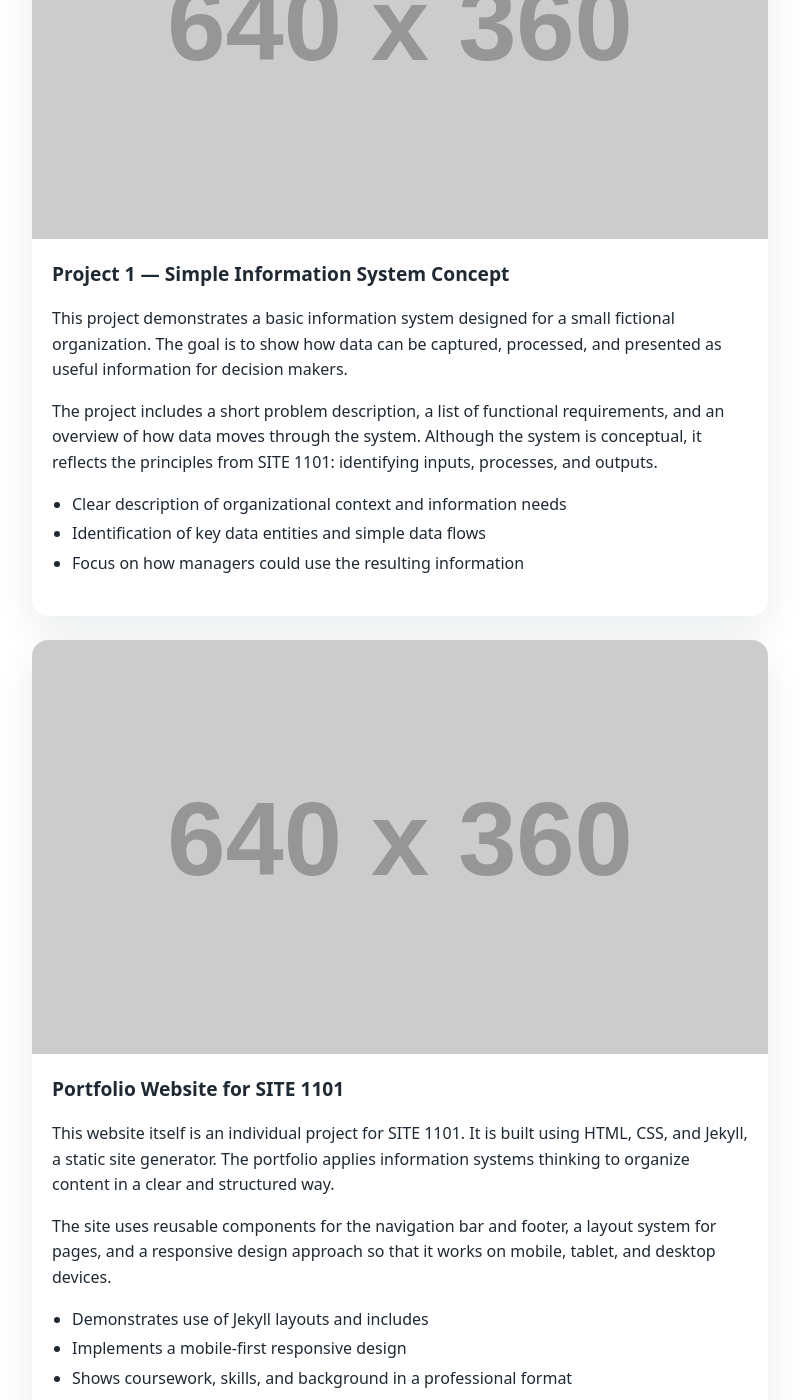
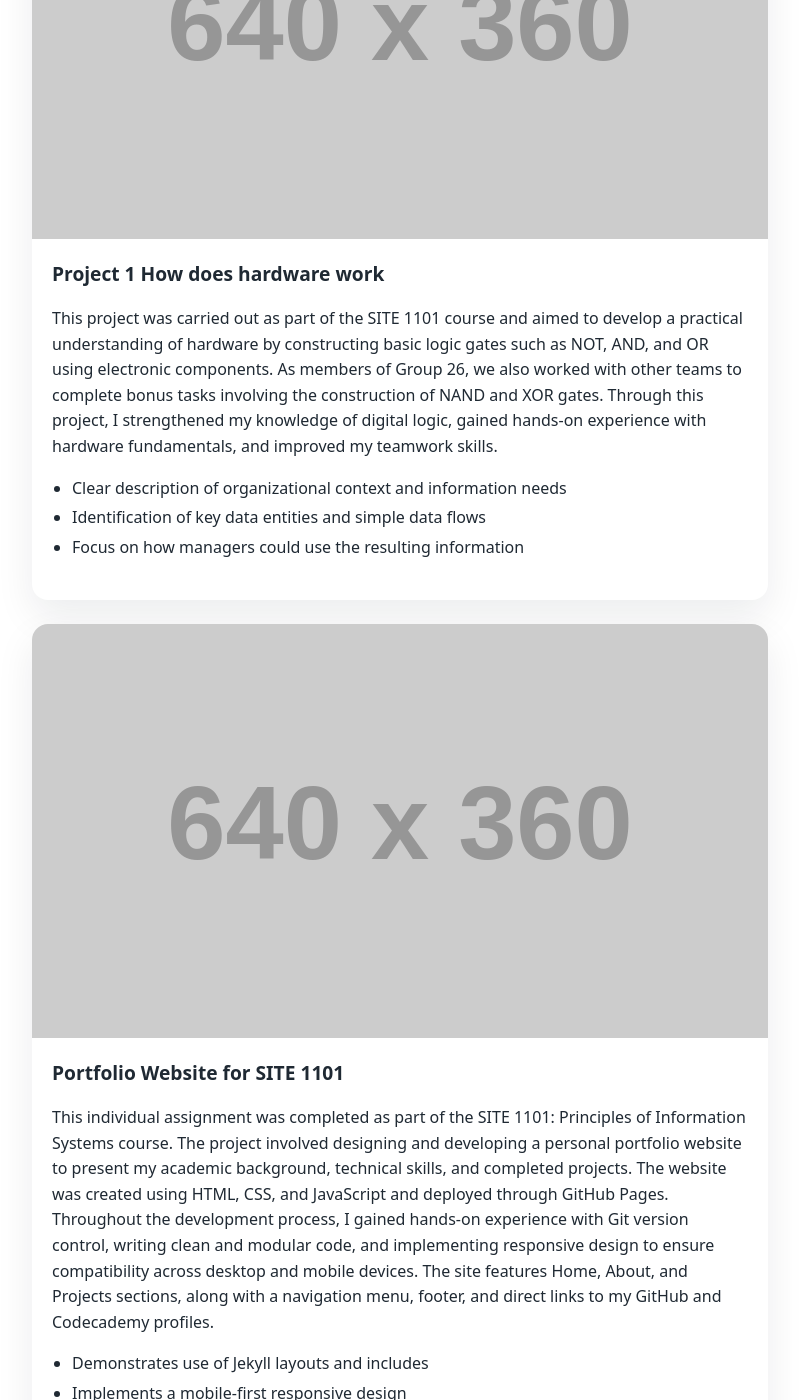
Before and after one commit to Aliismayilov1520/site1101, a Jekyll site: the page built from projects.md, in a window 1280 px wide and 1400 px high, scrolled down 402 px. Shown: the whole window, without its empty margins (240-1039 px from the left). Built offline with Jekyll 4.4.1, drawn with Linux system fonts in a browser that asks for light colours; some of the changed text lies outside the part shown.

Commit message:
Update projects

```diff
--- a/projects.md
+++ b/projects.md
@@ -14,19 +14,11 @@ subtitle: "Course-related and exploratory work"
       />
     </div>
     <div class="project-content">
-      <h2>Project 1 &mdash; Simple Information System Concept</h2>
+      <h2>Project 1 How does hardware work</h2>
       <p>
-        This project demonstrates a basic information system designed for a
-        small fictional organization. The goal is to show how data can be
-        captured, processed, and presented as useful information for decision
-        makers.
+        This project was carried out as part of the SITE 1101 course and aimed to develop a practical understanding of hardware by constructing basic logic gates such as NOT, AND, and OR using electronic components. As members of Group 26, we also worked with other teams to complete bonus tasks involving the construction of NAND and XOR gates. Through this project, I strengthened my knowledge of digital logic, gained hands-on experience with hardware fundamentals, and improved my teamwork skills.
       </p>
-      <p>
-        The project includes a short problem description, a list of functional
-        requirements, and an overview of how data moves through the system.
-        Although the system is conceptual, it reflects the principles from
-        SITE 1101: identifying inputs, processes, and outputs.
-      </p>
+
       <ul class="project-highlights">
         <li>Clear description of organizational context and information needs</li>
         <li>Identification of key data entities and simple data flows</li>
@@ -45,15 +37,7 @@ subtitle: "Course-related and exploratory work"
     <div class="project-content">
       <h2>Portfolio Website for SITE 1101</h2>
       <p>
-        This website itself is an individual project for SITE 1101. It is built
-        using HTML, CSS, and Jekyll, a static site generator. The portfolio
-        applies information systems thinking to organize content in a clear and
-        structured way.
-      </p>
-      <p>
-        The site uses reusable components for the navigation bar and footer, a
-        layout system for pages, and a responsive design approach so that it
-        works on mobile, tablet, and desktop devices.
+        This individual assignment was completed as part of the SITE 1101: Principles of Information Systems course. The project involved designing and developing a personal portfolio website to present my academic background, technical skills, and completed projects. The website was created using HTML, CSS, and JavaScript and deployed through GitHub Pages. Throughout the development process, I gained hands-on experience with Git version control, writing clean and modular code, and implementing responsive design to ensure compatibility across desktop and mobile devices. The site features Home, About, and Projects sections, along with a navigation menu, footer, and direct links to my GitHub and Codecademy profiles.
       </p>
       <ul class="project-highlights">
         <li>Demonstrates use of Jekyll layouts and includes</li>
@@ -73,14 +57,7 @@ subtitle: "Course-related and exploratory work"
     <div class="project-content">
       <h2>Optional: Hour of Code Activity</h2>
       <p>
-        As an optional extension, this project represents participation in an
-        Hour of Code style activity. The focus is on developing basic logic
-        and problem-solving skills using simple, visual programming exercises.
-      </p>
-      <p>
-        While not required for the course, this activity supports the broader
-        goal of building confidence with computational thinking and algorithmic
-        problem solving.
+        This team project was conducted for the SITE 1101 course within the framework of the Hour of Code / Hour of AI initiative. As members of Group 26, we delivered an educational workshop at Secondary School No. 161 for 20 participants. During the session, we introduced fundamental concepts of Artificial Intelligence and led students through interactive, hands-on activities using Bug Arena. Despite limited technological resources, we successfully engaged the students and shared our knowledge to spark their interest in computer science.
       </p>
       <ul class="project-highlights">
         <li>Introduces programming concepts in a beginner-friendly format</li>
```
